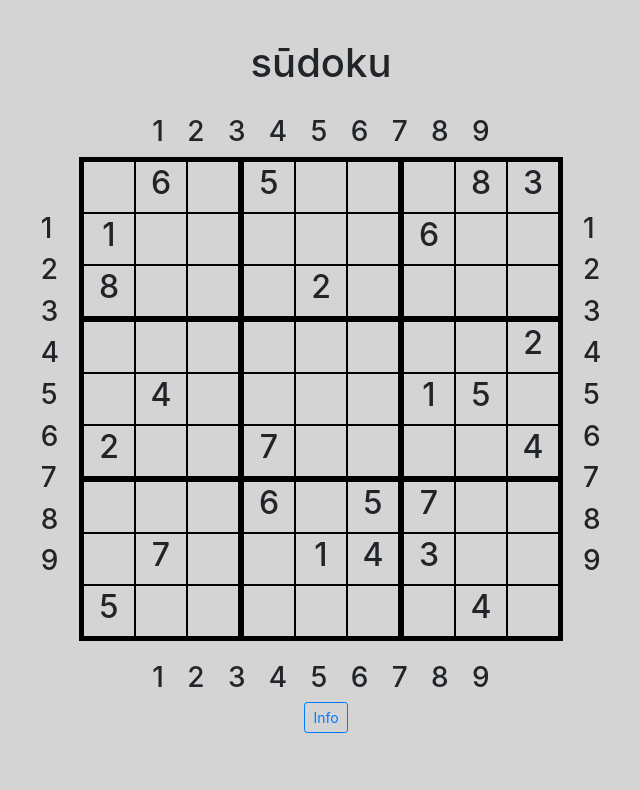
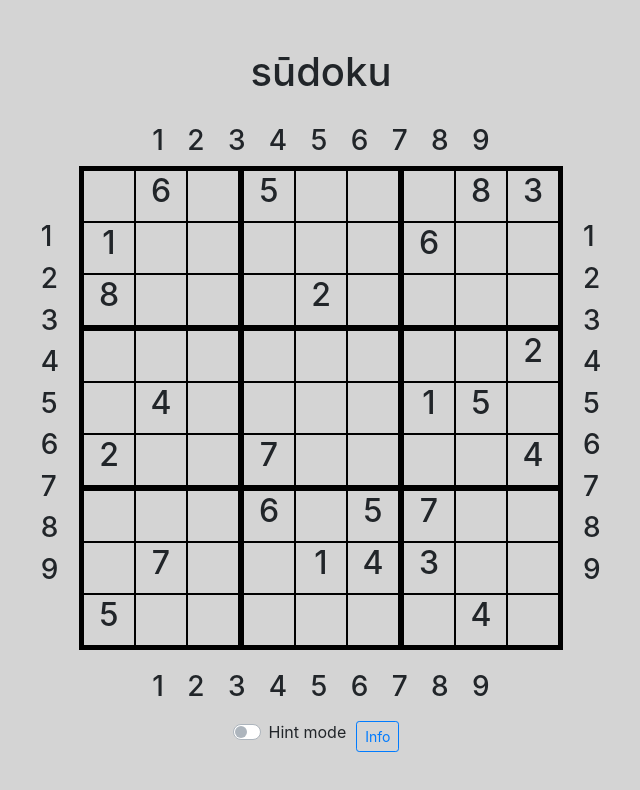
Before and after one commit to jan25/sandbox-2020, a React (Create React App) app in the folder sudoku/: page / in a window 1280 px wide. Shown: the top 790 px of the page, without its empty margins (319-959 px from the left). Built offline with nearby package versions, Linux system fonts and the light colour scheme.

Commit message:
add hint more toggle

```diff
--- a/sudoku/src/App.css
+++ b/sudoku/src/App.css
@@ -48,13 +48,19 @@ body,
 }
 
 .bottom-controls {
-  width: 50%;
-  height: 15%;
   display: flex;
-  flex-direction: column;
+  flex-direction: row;
+  justify-items: center;
+}
+
+.control-buttons {
+  display: flex;
+  flex-direction: row;
   align-items: center;
 }
 
 .control-buttons > button {
+  margin-top: 10px;
   margin-left: 10px;
+  margin-right: 10px;
 }
--- a/sudoku/src/App.js
+++ b/sudoku/src/App.js
@@ -1,5 +1,5 @@
 import React, { Component } from "react";
-import { Button } from "react-bootstrap";
+import { Button, Form } from "react-bootstrap";
 import _ from "lodash";
 import "./App.css";
 import TopGrid from "./components/TopGrid";
@@ -15,6 +15,7 @@ class App extends Component {
       board: [[]],
       stack: [],
       showInfo: false,
+      hintMode: false,
     };
     this.generator = new Generator();
     this.removeNumber = this.removeNumber.bind(this);
@@ -24,6 +25,7 @@ class App extends Component {
     this.isGameFinished = this.isGameFinished.bind(this);
     this.newPuzzle = this.newPuzzle.bind(this);
     this.toggleInfo = this.toggleInfo.bind(this);
+    this.toggleHintMode = this.toggleHintMode.bind(this);
     this.reset = this.reset.bind(this);
 
     this.gameAreaRef = React.createRef();
@@ -53,6 +55,7 @@ class App extends Component {
             />
             {!finished ? this.renderSideControls() : ""}
           </div>
+          {!finished ? this.renderTopControls() : ""}
           {!finished ? this.renderBottomControls() : this.renderWellDone()}
         </div>
       </React.Fragment>
@@ -78,8 +81,14 @@ class App extends Component {
   renderBottomControls() {
     return (
       <div className="bottom-controls">
-        <Numbers vertical={false} />
+        {/* <Numbers vertical={false} /> */}
         <div className="control-buttons">
+          <Form.Check
+            type="switch"
+            id="custom-switch"
+            label="Hint mode"
+            onChange={(ev) => this.toggleHintMode(ev)}
+          />
           {this.state.stack.length > 0 ? (
             <Button variant="outline-danger" size="sm" onClick={this.reset}>
               Reset
@@ -96,6 +105,13 @@ class App extends Component {
         </div>
       </div>
     );
+  }
+
+  toggleHintMode(event) {
+    console.log("toggle hint mode", event.target.checked);
+    this.setState({
+      hintMode: event.target.checked,
+    });
   }
 
   toggleInfo() {
```
